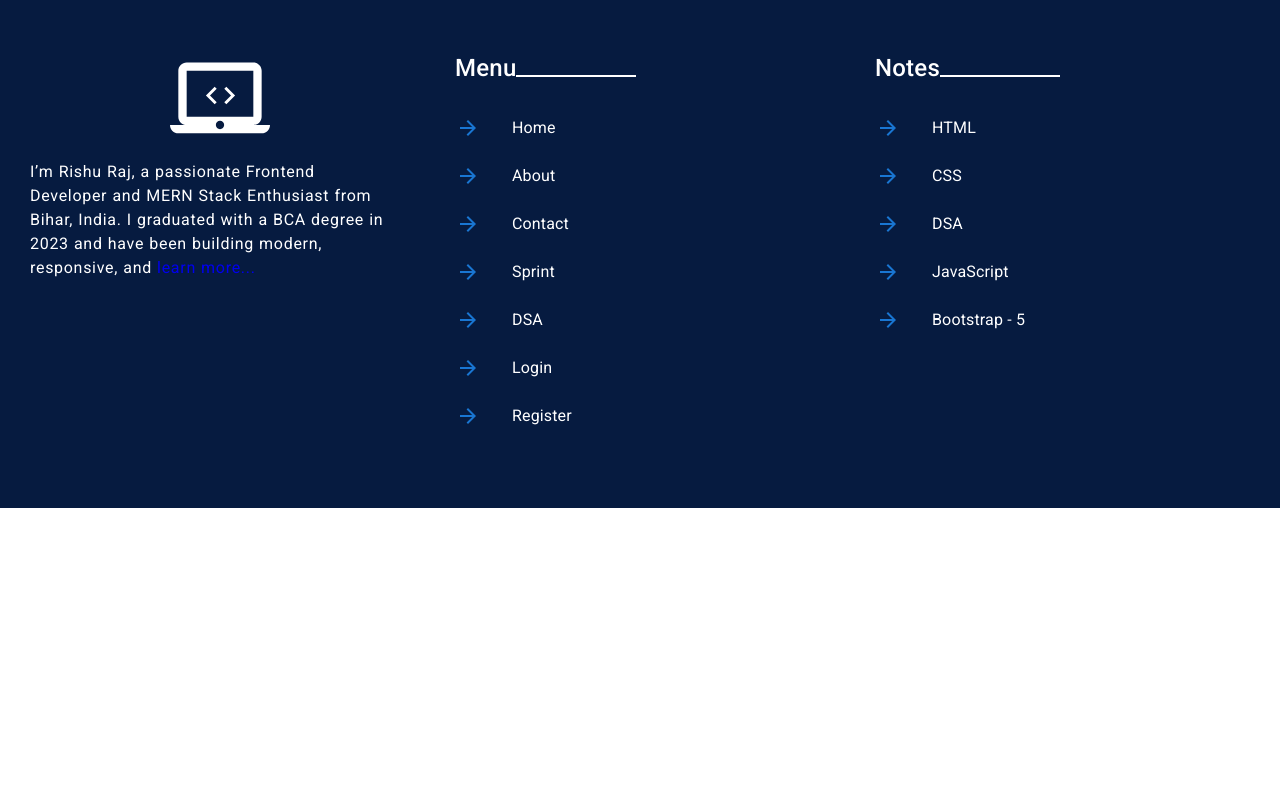
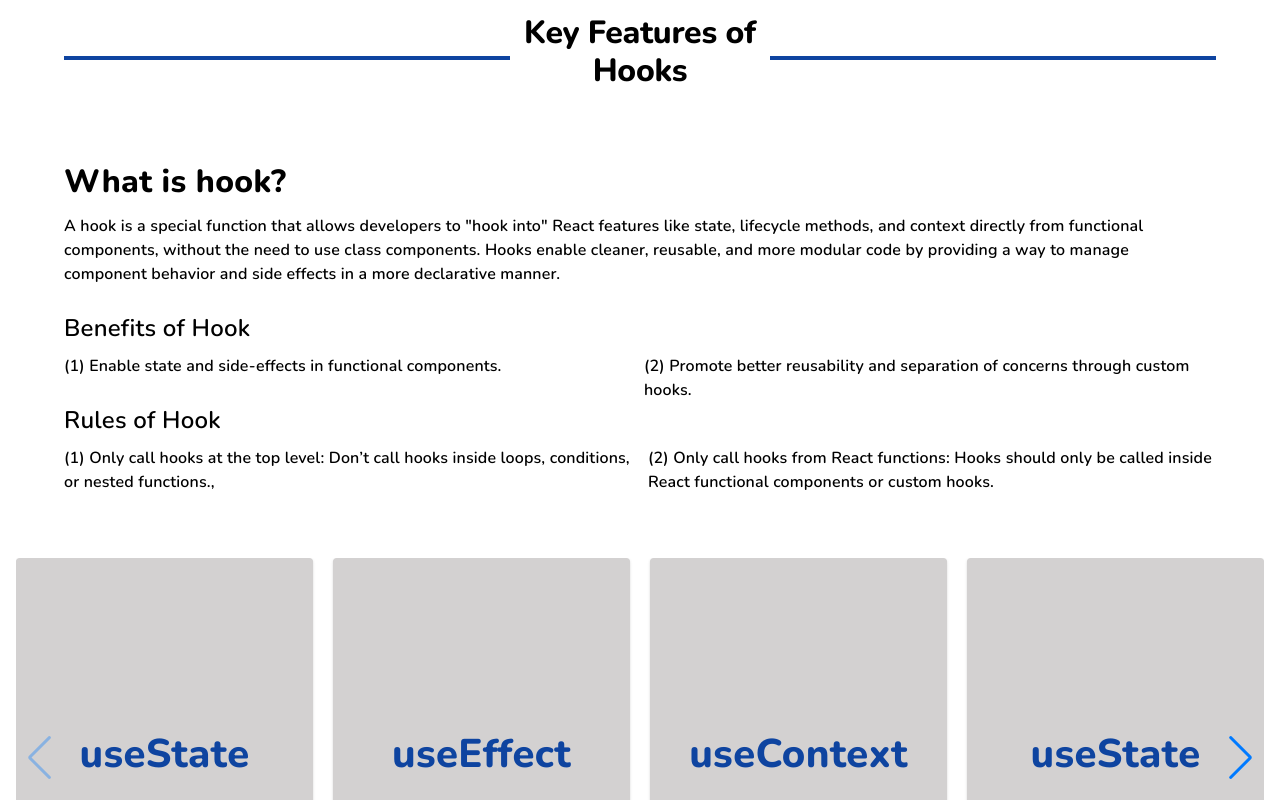
Before and after one commit to RjRishuSty/DSA, a React (Create React App) app in the folder myweb/: page /learn-react in a window 1280 px wide. Shown: the part 1320-2120 px from the top of the page. Before the commit the page ends 1828 px from the top, so only its background shows below. Built offline with nearby package versions, Linux system fonts and the light colour scheme.

Commit message:
add hookpage and swiperComponet

```diff
--- a/myweb/package.json
+++ b/myweb/package.json
@@ -15,6 +15,7 @@
     "react-dom": "^18.3.1",
     "react-router-dom": "^7.0.2",
     "react-scripts": "5.0.1",
+    "swiper": "^11.2.0",
     "web-vitals": "^2.1.4"
   },
   "scripts": {
--- a/myweb/src/App.js
+++ b/myweb/src/App.js
@@ -13,6 +13,7 @@ import About from "./Pages/About/About";
 import Contact from "./Pages/Contact/Contact";
 import ReactPage from "./Pages/React/ReactPage";
 import HtmlPage from "./Pages/HTML/HtmlPage";
+import HookPage from "./Pages/HookPage/HookPage";
 
 export const DataShareContent = createContext();
 
@@ -32,6 +33,7 @@ const App = () => {
         <Route path="about" element={<About />} />
         <Route path="contact" element={<Contact />} />
         <Route path="learn-react" element={<ReactPage />} />
+        <Route path="learn-react/:hookname" element={<HookPage />} />
         <Route path="html-notes" element={<HtmlPage />} />
         <Route path="login" element={<Login />} />
         <Route path="register" element={<Register />} />
--- a/myweb/src/Component/HeadingBorder/HeadingBorder.module.css
+++ b/myweb/src/Component/HeadingBorder/HeadingBorder.module.css
@@ -2,7 +2,7 @@
   border: 2px solid var(--logo-color);
   width: 50%;
   height: auto;
-  margin-top: 2rem;
+  /* margin-top: 2rem; */
 }
 .borderTwo{
   border: 1px solid white;
--- /dev/null
+++ b/myweb/src/Component/Swiper/CardSwiper.jsx
@@ -0,0 +1,40 @@
+import React, { useRef, useState } from "react";
+// Import Swiper React components
+import { Swiper, SwiperSlide } from "swiper/react";
+// Import Swiper styles
+import "swiper/css";
+import "swiper/css/navigation";
+// import required modules
+import { Navigation } from "swiper/modules";
+import { Card, CardContent, Stack, Typography } from "@mui/material";
+import Styles from "./CardSwiper.module.css";
+import { NavLink } from "react-router-dom";
+
+const CardSwiper = ({ context }) => {
+  return (
+    <Stack sx={{ mt: 3, p: 2 }}>
+      <Swiper
+        navigation={true}
+        modules={[Navigation]}
+        slidesPerView={4}
+        className={Styles.mySwipper}
+        spaceBetween={20}
+      >
+        {context.map((item) => (
+          <SwiperSlide key={item.title}>
+            <NavLink to={`${item.title}`}>
+              <Card className={Styles.card}>
+                <CardContent>
+                  <Typography className={Styles.heading}>
+                    {item.title}
+                  </Typography>
+                </CardContent>
+              </Card>
+            </NavLink>
+          </SwiperSlide>
+        ))}
+      </Swiper>
+    </Stack>
+  );
+};
+export default CardSwiper;
--- /dev/null
+++ b/myweb/src/Component/Swiper/CardSwiper.module.css
@@ -0,0 +1,24 @@
+.mySwipper{
+    /* border: 2px solid green !important; */
+    width: 100% !important;
+    height: auto !important;
+}
+.card{
+    width: 100% !important;
+    height: 50vh;
+    background-color: rgb(211, 209, 209)!important;
+    display: flex;
+    justify-content: center;
+    align-items: center;
+    cursor: pointer !important;
+}
+.card:hover{
+    filter: brightness(50%) !important;
+}
+.heading{
+    color: #0e44a0 !important;
+    font-family: var(--primary-font-family) !important;
+    font-weight: 800 !important;
+    font-size: 2.5rem !important;
+
+}
--- /dev/null
+++ b/myweb/src/Pages/HookPage/HookPage.jsx
@@ -0,0 +1,91 @@
+import React from "react";
+import { useParams } from "react-router-dom";
+
+const HookPage = () => {
+  const { hookname } = useParams();
+  console.log(hookname);
+
+  const hookInfo = [
+    {
+      title: "useState",
+      question: "What is useState?",
+      answer:
+        "The useState hook is a built-in React function that allows functional components to manage state. It provides a way to add local state to functional components, replacing the state object and setState method used in class components.",
+      syntax: "const [state, setState] = useState(initialValue)",
+      points: [
+        { name: "state", desc: "The current state value." },
+        { name: "setState", desc: "A function to update the state." },
+        {
+          name: "initialValue",
+          desc: "The initial value of the state. It can be of any data type (number, string, object, array, etc.).",
+        },
+      ],
+      subTitle: [
+        { name: "Key Features" },
+        { name: "Frequently Asked Questions" },
+        { name: "Rules of useState" },
+        { name: "Syntax" },
+      ],
+      features: [
+        {
+          name: "Preserves State Between Renders",
+          desc: "The state persists across renders and updates when changed.",
+        },
+        {
+          name: "Triggers Re-Renders",
+          desc: "Changing the state with setState triggers a re-render of the component.",
+        },
+        {
+          name: "Independent State",
+          desc: "Each useState call is independent, allowing multiple states in a single component.",
+        },
+      ],
+      rules: [
+        {
+          name: "Call at the Top Level",
+          desc: [
+            "Do not call useState inside loops, conditions, or nested functions.",
+            "Always call it at the top level of the component.",
+          ],
+        },
+        {
+          name: "Initialize Only in Functional Components",
+          desc: [
+            "useState can only be used in functional components or custom hooks.",
+          ],
+        },
+        {
+          name: "State Persistence",
+          desc: [
+            "State is preserved between renders and resets only when the component unmounts.",
+          ],
+        },
+      ],
+      freqQuestions: [
+        {
+          question: "Can I use multiple useState calls in a component?",
+          answer:
+            "Yes, each useState call creates independent state variables.",
+        },
+        {
+          question:
+            "Does useState merge state like setState in class components?",
+          answer: "No, useState replaces state instead of merging it.",
+        },
+        {
+          question: "Why does useState use a functional update?",
+          answer:
+            "Functional updates ensure the state update logic works correctly with asynchronous or batched state updates.",
+        },
+        {
+          question: "How can I reset state to its initial value?",
+          answer: "Use setState(initialValue) to reset the state manually.",
+        },
+      ],
+    },
+  ];
+
+  return <div>HookPage</div>;
+};
+
+export default HookPage;
--- a/myweb/src/Pages/React/ReactPage.jsx
+++ b/myweb/src/Pages/React/ReactPage.jsx
@@ -1,9 +1,11 @@
 import React, { useEffect, useState } from "react";
 import Styles from "./ReactPage.module.css";
-import { Box, Card, Container, Grid, Typography } from "@mui/material";
+import { Box, Card, Container, Grid, Stack, Typography } from "@mui/material";
 import ReactImg from "../../assets/react.png";
 import { keyFeatures } from "../../ReactNotes.js";
 import HeadingBorder from "../../Component/HeadingBorder/HeadingBorder.jsx";
+import CardSwiper from "../../Component/Swiper/CardSwiper.jsx";
+import {reactHooks} from '../../ReactHooks.js';
 
 const ReactPage = () => {
   return (
@@ -61,20 +63,21 @@ const ReactPage = () => {
       </Container>
       <Box component="div" className={Styles.keyFeaturesSection}>
         <Grid container spacing={2}>
-          {keyFeatures.map((item) => (
+          {keyFeatures.map((item,index) => (
             <Grid
               item
               md={item.heading === "State and Props" ? 12 : 6}
               sm={item.heading === "State and Props" ? 12 : 12}
               xs={item.heading === "State and Props" ? 12 : 12}
+              key={index}
             >
               {item.heading === "State and Props" ? (
-                <Card className={Styles.card}>
+                <Card className={Styles.card} key={index}>
                   <Typography className={Styles.features} component="h3">
                     <span>{item.heading}:</span>
-                    {item.items.map((childItem) => (
+                    {item.items.map((childItem,index) => (
                       <ul className={Styles.list}>
-                        <li className={Styles.listItem}>
+                        <li className={Styles.listItem} key={index}>
                           <span>{childItem.name}:</span>
                           {childItem.description}
                         </li>
@@ -93,6 +96,75 @@ const ReactPage = () => {
           ))}
         </Grid>
       </Box>
+      <Stack component="section" sx={{ mt: 8, py: 5 }}>
+        <Container
+          component="div"
+          sx={{
+            display: "flex",
+            justifyContent: "start",
+            alignItems: "center",
+          }}
+        >
+          <HeadingBorder context={"borderOne"} />
+          <Typography
+            variant="h2"
+            className={Styles.heading}
+            textAlign="center"
+            gutterBottom
+          >
+            Key Features of Hooks
+          </Typography>
+          <HeadingBorder context={"borderOne"} />
+        </Container>
+        <Container component="div" sx={{ mt: 4, py: 3 }}>
+          <Typography className={Styles.heading}>What is hook?</Typography>
+          <Typography component="p" className={Styles.description} gutterBottom>
+            A hook is a special function that allows developers to "hook into"
+            React features like state, lifecycle methods, and context directly
+            from functional components, without the need to use class
+            components. Hooks enable cleaner, reusable, and more modular code by
+            providing a way to manage component behavior and side effects in a
+            more declarative manner.
+          </Typography>
+          {/*  */}
+          <Box component="div" mt={3}>
+            <Typography component="h5" className={Styles.subHeading}>
+              Benefits of Hook
+            </Typography>
+            <Grid container rowSpacing={2} columnSpacing={1}>
+              <Grid item md={6} sm="12" xs="12">
+                <Typography className={Styles.description}>
+                  (1) Enable state and side-effects in functional components.
+                </Typography>
+              </Grid>
+              <Grid item md={6} sm="12" xs="12">
+                <Typography className={Styles.description}>
+                  (2) Promote better reusability and separation of concerns
+                  through custom hooks.
+                </Typography>
+              </Grid>
+            </Grid>
+            <Typography component="h5" className={Styles.subHeading}>
+              Rules of Hook
+            </Typography>
+            <Grid container rowSpacing={2} columnSpacing={2}>
+              <Grid item md={6} sm="12" xs="12">
+                <Typography className={Styles.description}>
+                  (1) Only call hooks at the top level: Don’t call hooks inside
+                  loops, conditions, or nested functions.,
+                </Typography>
+              </Grid>
+              <Grid item md={6} sm="12" xs="12">
+                <Typography className={Styles.description}>
+                  (2) Only call hooks from React functions: Hooks should only be
+                  called inside React functional components or custom hooks.
+                </Typography>
+              </Grid>
+            </Grid>
+          </Box>
+        </Container>
+        <CardSwiper context={reactHooks} />
+      </Stack>
     </Box>
   );
 };
--- a/myweb/src/Pages/React/ReactPage.module.css
+++ b/myweb/src/Pages/React/ReactPage.module.css
@@ -22,6 +22,12 @@
   font-family: var(--primary-font-family) !important;
   font-weight: 800 !important;
   font-size: 2rem !important;
+}
+.subHeading{
+  color: var(--primary-font-color) !important;
+  font-family: var(--primary-font-family) !important;
+  font-weight: 600 !important;
+  font-size: 1.5rem !important;
 }
 .description {
   margin-top: 0.5rem !important;
--- /dev/null
+++ b/myweb/src/ReactHooks.js
@@ -0,0 +1,24 @@
+export const reactHooks = [
+  {
+    title: "useState",
+  },
+  {
+    title: "useEffect",
+  },
+  {
+    title: "useContext",
+  },
+  {
+    title: "useState",
+  },
+  {
+    title: "useState",
+  },
+  {
+    title: "useState",
+  },
+  {
+    title: "useState",
+  },
+
+];
--- a/myweb/src/index.css
+++ b/myweb/src/index.css
@@ -20,6 +20,7 @@
 }
 body{
   background-color: var(--primary-background) !important;
+  font-family: var(--primary-font-family) !important;
 }
 
 body.light-mode {
@@ -27,6 +28,7 @@ body.light-mode {
   --secondary-background: rgb(0, 0, 0);
   --primary-font-color: rgb(0, 0, 0);
   --secondary-font-color: rgb(255, 255, 255);
+  --primary-font-family: "Nunito", sans-serif;
 
 }
 body.dark-mode {
@@ -37,6 +39,7 @@ body.dark-mode {
   --learn-more-color: rgb(167, 25, 255);
   --menu-Color:rgb(255, 255, 255);
   --logo-color: #ffffff;
+  --primary-font-family: "Nunito", sans-serif;
 
 }
 a {
```
Also changed, not shown: myweb/src/ReactNotes.js (indentation only), 1 other file (tests, documents, lock files or other folders).
